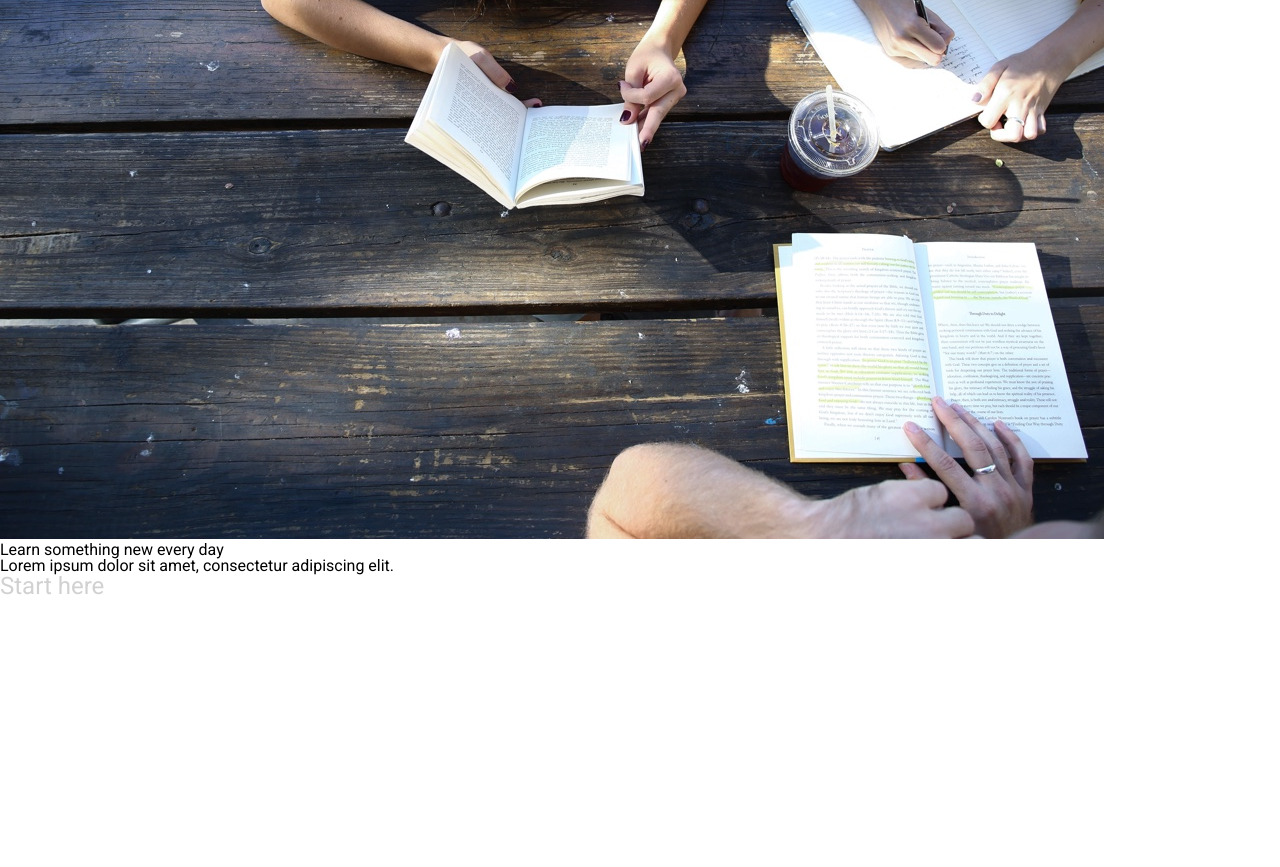
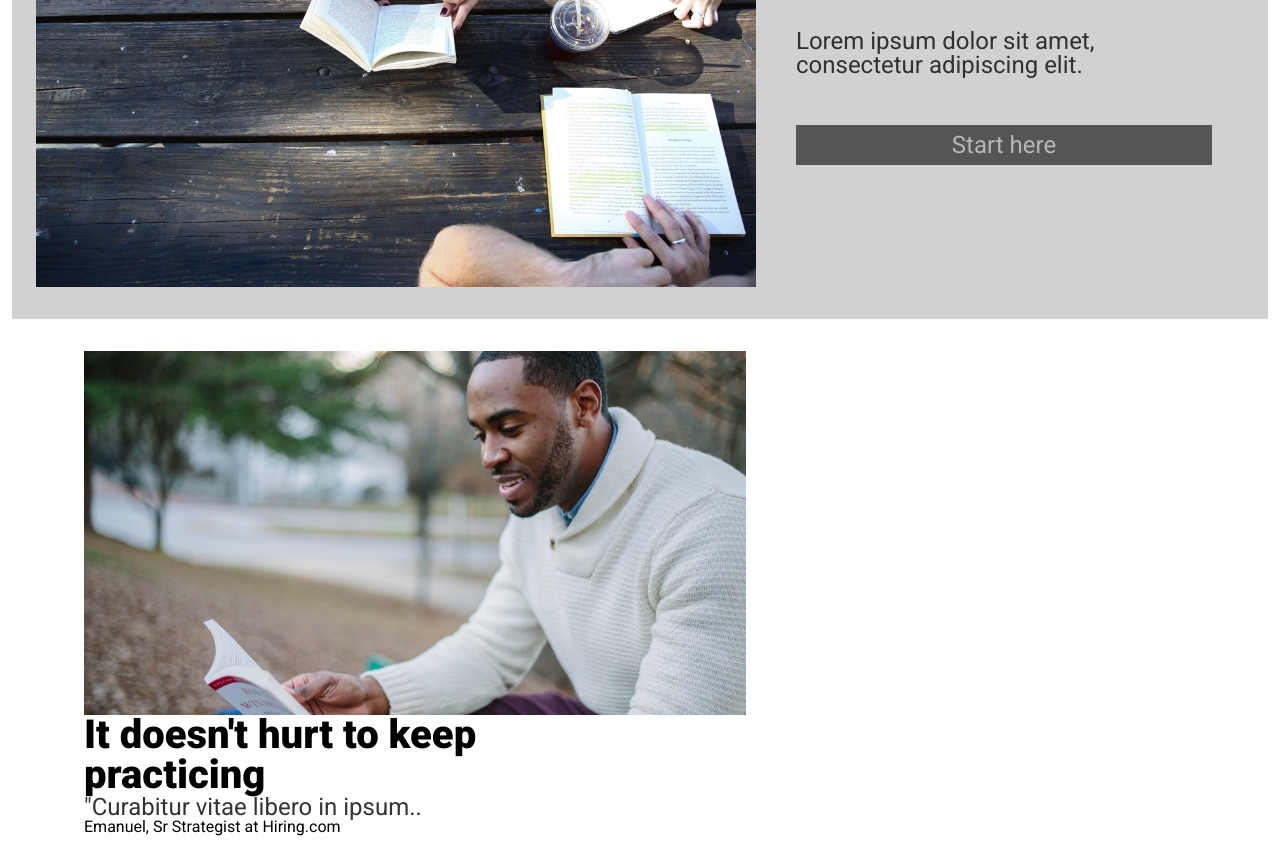
Before and after one commit to seb60/ColmarAcademy, a plain HTML site: page index.html in a window 1280 px wide. Shown: the part 341-1208 px from the top of the page. Before the commit the page ends 941 px from the top, so only its background shows below. Drawn offline with Linux system fonts and the light colour scheme.

Commit message:
Working on second banner.

```diff
--- a/index.html
+++ b/index.html
@@ -23,7 +23,7 @@
         <nav id="navBar">
             <div class="logo">
                 <img src="./resources/images/ic-logo.svg" alt="Logo">
-                <span><strong>COLMAR</strong>ACADEMY</span>
+                <span class="light"><strong class="dark">COLMAR</strong>ACADEMY</span>
             </div>
             <div class="navList">
                 <ul>
@@ -35,20 +35,51 @@
             </div>
         </nav>
 
+<!--Big Content Container-->
+
+        <div class="mainPage">
+
 <!--Start Banner-->
 
-        <div class="startBanner">
-            <div class="bigImage container">
+            <div class="startBanner container">
+                <div class="Banner bigContainer">
+                    <div class="bigImage">
                         <img src="./resources/images/banner.jpg" alt="Studying">
                     </div>
-            <div class="bannerBox">
+                </div>
+                <div class="bannerBox dark">
                     <h1>Learn something new every day</h1>
                     <h3>Lorem ipsum dolor sit amet, consectetur adipiscing elit.</h3>
                     <div class="startBox">
-                    <span>Start here</span>
+                            <span class="light">Start here</span>
                     </div>
                 </div>
             </div>
 
+<!--Academy Information-->
+            <div class="academyInfo container">
+                <div class="practice bigContainer">
+                    <div class="bigImage">
+                        <img src="./resources/images/information-main.jpg" alt="Information">
+                    </div>
+                    <div class="bigContainer">
+                        <h1>It doesn't hurt to keep practicing</h1>
+                    </div>
+                    <div class="bigContainer dark">
+                        <h3>"Curabitur vitae libero in ipsum..</h3>
+                    </div>
+                    <div>
+                        <p>Emanuel, Sr Strategist at Hiring.com</p>
+                    </div>
+                </div>
+                <div class="orient smallContainer">
+                    <div class="smallImg">
+
+                    </div>
+
+                </div>
+            </div>
+
+        </div>
     </body>
 </html>
--- a/resources/css/styles.css
+++ b/resources/css/styles.css
@@ -8,18 +8,67 @@ html {
     font-size: 16px;
 }
 
-div {
-
-}
-
 span {
     font-size: 1.5rem;
-    color: rgba(201, 201, 201, 0.85);
 }
 
 strong {
     font-weight: 800;
-    color: rgba(79, 79, 79, 0.95);
+}
+
+h1 {
+    font-size: 2.5rem;
+    font-weight: 800;
+}
+
+h3 {
+    font-size: 1.5rem;
+}
+
+.container {
+    display: flex;
+    padding: 2rem 2rem 2rem 1.5rem;
+    max-width: 1200px;
+}
+
+.bigContainer {
+    display: flex;
+    max-width: 60%;
+    height: auto;
+}
+
+.bigContainer img {
+    max-width: 100%;
+    height: auto;
+    overflow: hidden;
+    display: block;
+}
+
+.bigContainer h1 {
+    width: 100%;
+}
+
+.smallContainer {
+    width: 26.4375rem;
+}
+
+.mainPage {
+    position: relative;
+    top: 4rem;
+    display: flex;
+    flex-direction: column;
+    justify-content: center;
+    align-items: center;
+}
+
+/*General Colors*/
+
+.dark {
+    color: rgba(40, 40, 40, 0.95);
+}
+
+.light {
+    color: rgba(201, 201, 201, 0.85);
 }
 
 /*Top Nav Bar*/
@@ -31,6 +80,9 @@ strong {
     height: 4rem;
     padding: 0 1.5rem;
     background-color: white;
+    position: fixed;
+    width: 100%;
+    z-index: 10;
 }
 
 .navList li {
@@ -40,7 +92,7 @@ strong {
 
 .navList li a {
     text-decoration: none;
-    font-size: 1.25rem;
+    font-size: 1.15rem;
 }
 
 .logo {
@@ -55,5 +107,45 @@ strong {
 /*Start Banner*/
 
 .startBanner {
+    display: flex;
+    background-color: rgba(201, 201, 201, 0.85);
+    top: 64px;
+}
 
+.bannerBox {
+    display: flex;
+    flex-direction: column;
+    padding: 0 2.5rem;
+    justify-content: center;
+    align-items: flex-start;
 }
+
+.bannerBox h1 {
+    padding: 1.5rem 0;
+}
+
+.bannerBox h3 {
+    font-size: 1.5rem;
+    padding: 1.5rem 0;
+}
+
+.startBox {
+    padding: .5rem;
+    background-color: rgba(79, 79, 79, 0.95);
+    text-align: center;
+    width: 100%;
+    margin-top: 1.5rem;
+}
+
+/*Academy Information*/
+
+.academyInfo {
+    display: flex;
+    flex-direction: column;
+    justify-content: space-between;
+}
+
+.practice {
+    display: flex;
+    flex-direction: column;
+}
```
Lines whose indentation alone changed are shown as unchanged.
